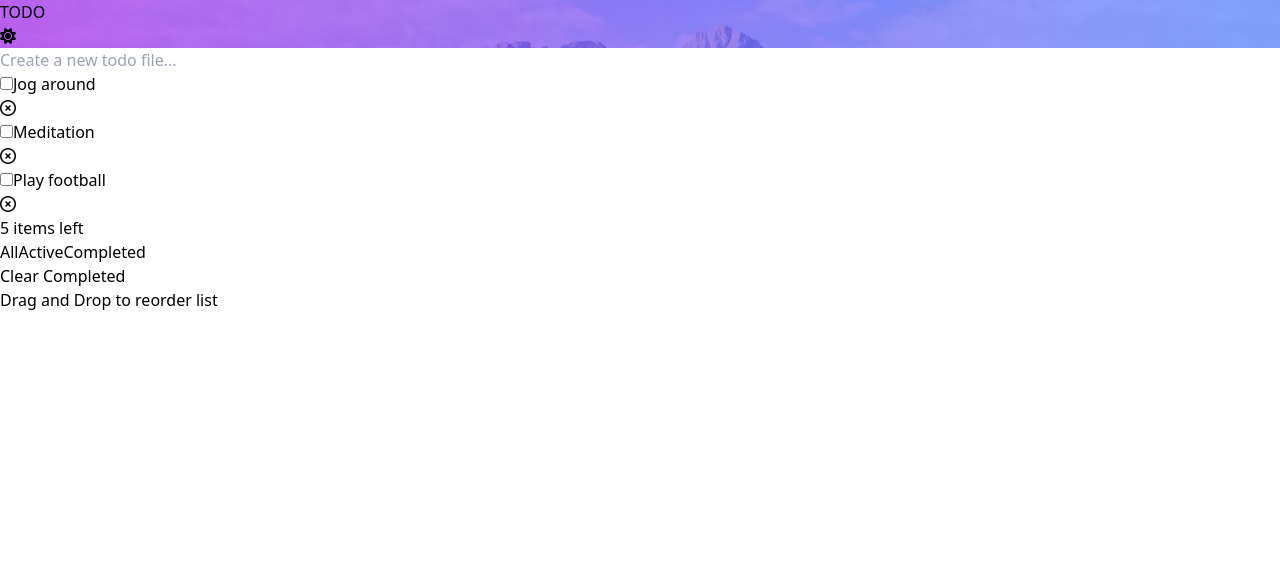
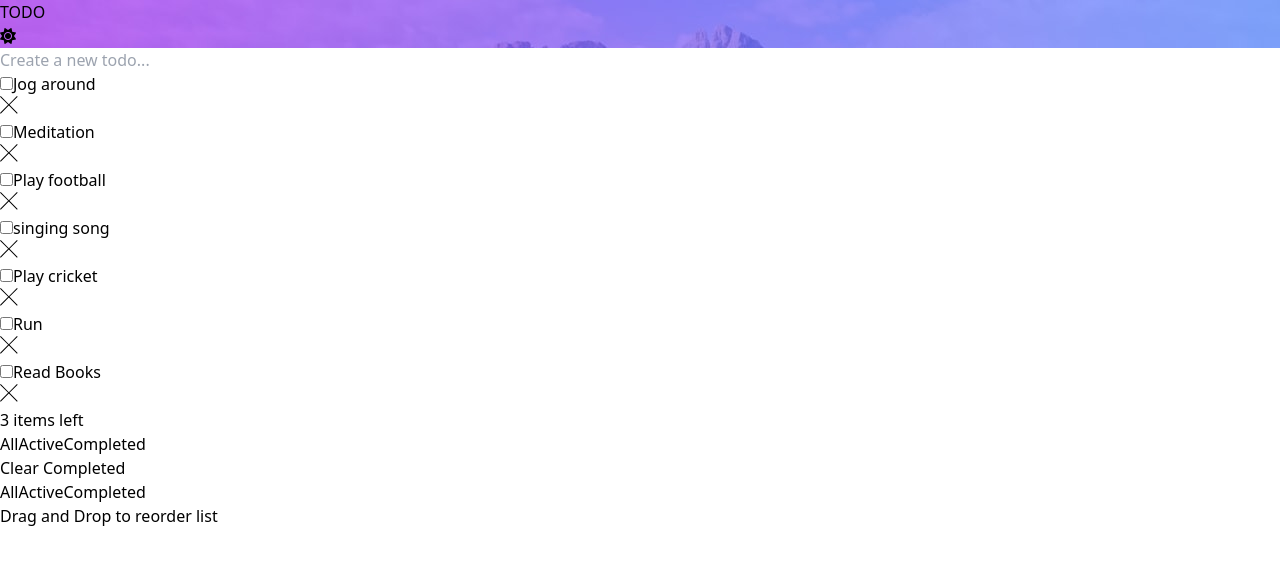
Before and after one commit to SATTTTU/internship, a React (Vite) app: page / in a window 1280 px wide. Shown: the top 564 px of the page. Built offline with nearby package versions, Linux system fonts and the light colour scheme.

Commit message:
commited new

```diff
--- a/src/Components/Header.jsx
+++ b/src/Components/Header.jsx
@@ -5,6 +5,32 @@ import { ThemeContext } from "../Hooks/Context";
 
 function Header() {
   const { isDarkTheme, toggleTheme } = useContext(ThemeContext);
+  const data = (
+    <svg
+      xmlns="http://www.w3.org/2000/svg"
+      width="18"
+      height="18"
+      className="cursor-pointer"
+    >
+      <path
+        className="fill-[#494C6B] group-hover:fill-white"
+        fillRule="evenodd"
+        d="M16.97 0l.708.707L9.546 8.84l8.132 8.132-.707.707-8.132-8.132-8.132 8.132L0 16.97l8.132-8.132L0 .707.707 0 8.84 8.132 16.971 0z"
+      />
+    </svg>
+  );
+
+  const tasks = [
+    { id: "jog", label: "Jog around" },
+    { id: "meditation", label: "Meditation" },
+    { id: "football", label: "Play football" },
+    { id: "song", label: "singing song " },
+    { id: "play", label: "Play cricket " },
+    { id: "run", label: "Run" },
+    { id: "books", label: "Read Books" },
+  ];
+
+  const taskStatus = ["All", "Active", "Completed"];
   const appStyle = isDarkTheme
     ? {
         backgroundImage: "url('src/assets/bg-desktop-dark.jpg')",
@@ -18,80 +44,110 @@ function Header() {
         color: "black",
       };
   const iconClass = isDarkTheme ? "fa-solid fa-moon" : "fa-solid fa-sun";
-  const cardcolor = isDarkTheme ? { backgroundColor: "#25273C" } : { backgroundColor: "white" };
+
+  const cardStyle = isDarkTheme
+    ? "bg-gray-700 text-white"
+    : "bg-white text-black";
 
   return (
     <>
-      <div className="container">
-        <div style={appStyle} className="relative w-full h-screen">
-          <header className="p-4 flex flex-col items-center">
-            <div className="w-full flex justify-between items-center mb-4">
-              <h1 className="text-white text-2xl">TODO</h1>
-              <button onClick={toggleTheme} className="text-white">
-                <i className={iconClass} />
+      <div
+        className={`h-[100vh] ${
+          isDarkTheme ? "bg-gray-800 text-white" : "bg-white text-black"
+        }`}
+      >
+        <div
+          style={appStyle}
+          className="relative w-full h-[calc(100vh-40%)] bg-cover bg-center"
+        >
+          <header className="absolute top-0 left-0 w-full p-6">
+            <div className="flex justify-between items-center max-w-4xl mx-auto">
+              <h1 className="text-3xl font-bold tracking-widest">TODO</h1>
+              <button
+                onClick={toggleTheme}
+                className="text-xl focus:outline-none"
+              >
+                <i className={iconClass}></i>
               </button>
             </div>
           </header>
         </div>
-      </div>
-      <div style={appStyle}>
-        <section style={cardcolor} className="absolute top-[50%] left-1/2 transform -translate-x-1/2 -translate-y-1/2 p-6 flex flex-col items-center rounded shadow-lg w-full max-w-md">
-          <div className="mb-4 w-full">
+
+        <div className={`px-4 py-4  ${cardStyle}`}>
+
+          <div className="relative top-[-150px] mx-auto w-full max-w-lg">
+            <div className={`rounded-lg mb-2 p-1 ${cardStyle}`}>
               <input
-              style={cardcolor}
                 type="text"
-              placeholder="Create a new todo file..."
-              className="w-full p-2 border rounded"
+                placeholder="Create a new todo..."
+                className={`w-full p-3 rounded focus:outline-none ${cardStyle}`}
               />
             </div>
-          <ul className="w-full relative list-none">
-            <li className="border p-2 flex items-center relative">
-              <input type="checkbox" id="jog" className="mr-2" />
-              <span className="flex-grow">Jog around</span>
-              <div className="absolute right-2">
-                <i className="fa-regular fa-circle-xmark" />
           </div>
+
+          <section className="relative top-[-100px] mx-auto w-full max-w-lg">
+            <div className={`p-6 rounded-lg shadow-lg ${cardStyle}`}>
+              <ul className="space-y-4 max-h-[300px] overflow-y-auto">
+                {tasks.map((task, index) => (
+                  <li
+                    key={index}
+                    className="flex items-center justify-between border-b border-gray-600 pb-2"
+                  >
+                    <div className="flex items-center">
+                      <input
+                        type="checkbox"
+                        id={task.id}
+                        className="mr-2 cursor-pointer"
+                      />
+                      <label htmlFor={task.id} className="cursor-pointer p-1">
+                        {task.label}
+                      </label>
+                    </div>
+                    <button className="group">{data}</button>
                   </li>
-            <li className="border p-2 flex items-center relative">
-              <input type="checkbox" id="meditation" className="mr-2" />
-              <span className="flex-grow">Meditation</span>
-              <div className="absolute right-2">
-                <i className="fa-regular fa-circle-xmark" />
+                ))}
+              </ul>
+
+              <div className="lg:flex lg:items-center lg:justify-between mt-4 flex items-center justify-between">
+                <div className="lg:order-1">
+                  <p className="text-sm">3 items left</p>
                 </div>
-            </li>
-            <li className="border p-2 flex items-center relative">
-              <input type="checkbox" id="football" className="mr-2" />
-              <span className="flex-grow">Play football</span>
-              <div className="absolute right-2">
-                <i className="fa-regular fa-circle-xmark" />
+                <div className="flex justify-center space-x-4 p-2 sm:shadow-sm lg:order-2 ">
+                  {taskStatus.map((status, index) => (
+                    <button
+                      key={index}
+                      className="text-blue-500 text-sm hover:font-semibold hidden lg:block"
+                    >
+                      {status}
+                    </button>
+                  ))}
                 </div>
-            </li>
-          </ul>
-          <section className="w-full mt-4 flex flex-wrap items-center justify-between sm:flex-nowrap sm:space-x-4">
-
-  <p className="text-sm sm:order-1">5 items left</p>
-
-
-  <div className="flex flex-wrap justify-center space-x-2 mt-2 sm:mt-0 sm:flex-nowrap sm:space-x-4 sm:order-2">
-    <button className="text-[#6B63DB] text-sm rounded hover:font-semibold">
-      All
+                <div className="lg:order-3">
+                  <button className="text-blue-500 text-sm hover:font-semibold">
+                    Clear Completed
                   </button>
-    <button className="text-[#6B63DB] text-sm rounded hover:font-semibold">
-      Active
-    </button>
-    <button className="text-[#6B63DB] text-sm rounded hover:font-semibold">
-      Completed
-    </button>
+                </div>
               </div>
 
 
-  <button className="text-[#6B63DB] text-sm rounded hover:font-semibold sm:order-3 sm:ml-auto">
-    Clear Completed
+            </div>
+            <div>
+                  <div className="flex justify-center space-x-4 p-2 shadow   items-center mt-2 lg:order-2 lg:hidden">
+                  {taskStatus.map((status, index) => (
+                    <button
+                      key={index}
+                      className="text-blue-500 text-sm hover:font-semibold"
+                    >
+                      {status}
                     </button>
+                  ))}
+                </div>
+                  </div>
+            <p className="mt-4 text-center text-sm">
+                Drag and Drop to reorder list
+              </p>
           </section>
-
-          <section className="mt-4 text-center text-sm">Drag and Drop to reorder list</section>
-        </section>
+        </div>
       </div>
     </>
   );
```
Also changed, not shown: src/assets/icon-cross.svg, src/assets/mobile-design-dark.jpg (added). Lines whose indentation alone changed are shown as unchanged.
